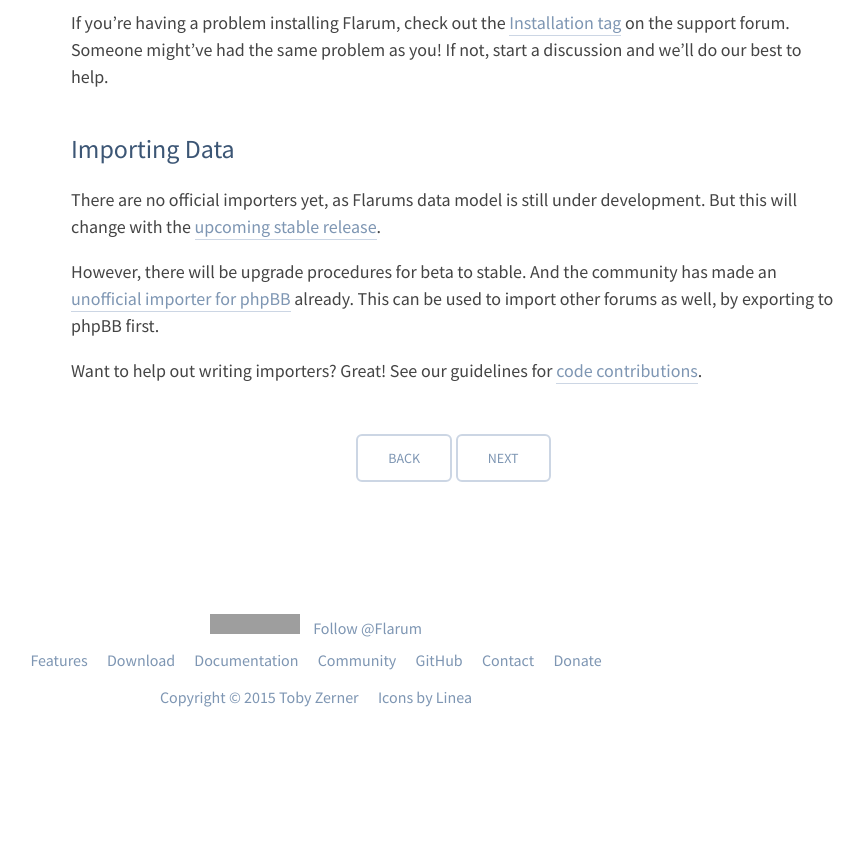
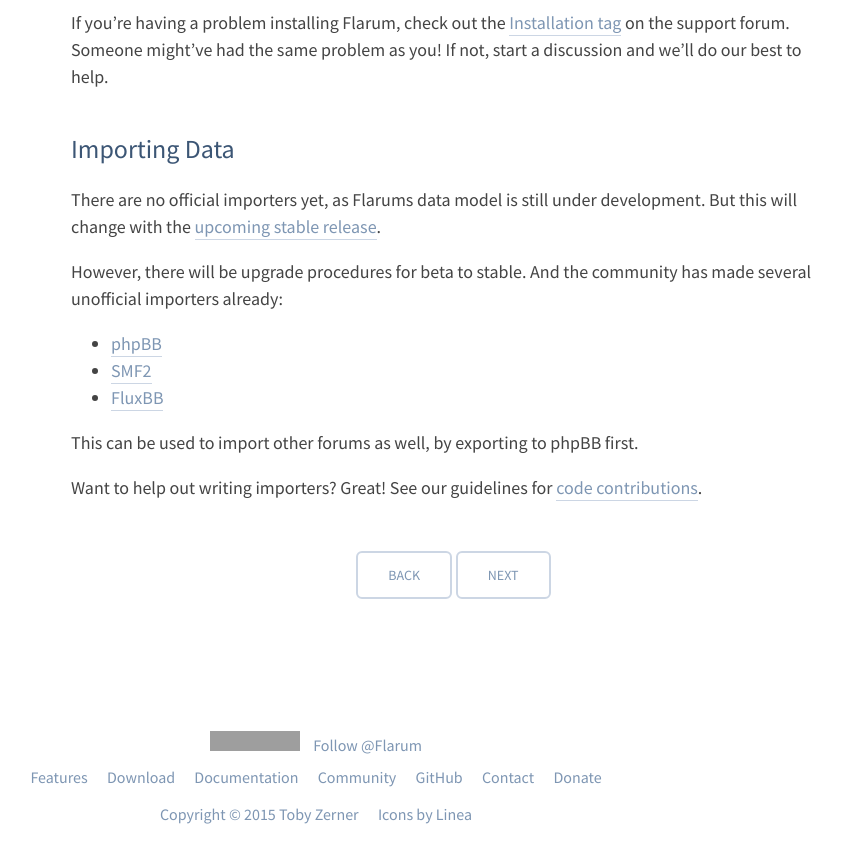
Before and after one commit to flarum/flarum.github.io, a Jekyll site: the page built from _docs/installation.md, in a window 1280 px wide and 900 px high, scrolled down 3688 px. Shown: the top 863 px of the window, without its empty margins (324-1188 px from the left). Built offline with Jekyll 4.4.1, drawn with Linux system fonts in a browser that asks for light colours; nearby versions of some CDN libraries; comment, search, counter and statistics services are not loaded; before the commit the page ends 4501 px from its top, so only the background shows below that; grey boxes are pictures that could not be loaded.

Commit message:
Add links to SMF2 and FluxBB importers

```diff
--- a/_docs/installation.md
+++ b/_docs/installation.md
@@ -141,6 +141,12 @@
 
 There are no official importers yet, as Flarums data model is still under development. But this will change with the [upcoming stable release](/roadmap).
 
-However, there will be upgrade procedures for beta to stable. And the community has made an [unofficial importer for phpBB](https://discuss.flarum.org/d/1117-phpbb-migrate-script-updated-for-beta-5) already. This can be used to import other forums as well, by exporting to phpBB first.
+However, there will be upgrade procedures for beta to stable. And the community has made several unofficial importers already:
+
+- [phpBB](https://discuss.flarum.org/d/1117-phpbb-migrate-script-updated-for-beta-5)
+- [SMF2](https://github.com/ItalianSpaceAstronauticsAssociation/smf2_to_flarum)
+- [FluxBB](https://discuss.flarum.org/d/3867-fluxbb-to-flarum-migration-tool)
+
+This can be used to import other forums as well, by exporting to phpBB first.
 
 Want to help out writing importers? Great! See our guidelines for [code contributions](https://github.com/flarum/flarum/blob/master/CONTRIBUTING.md).
```
